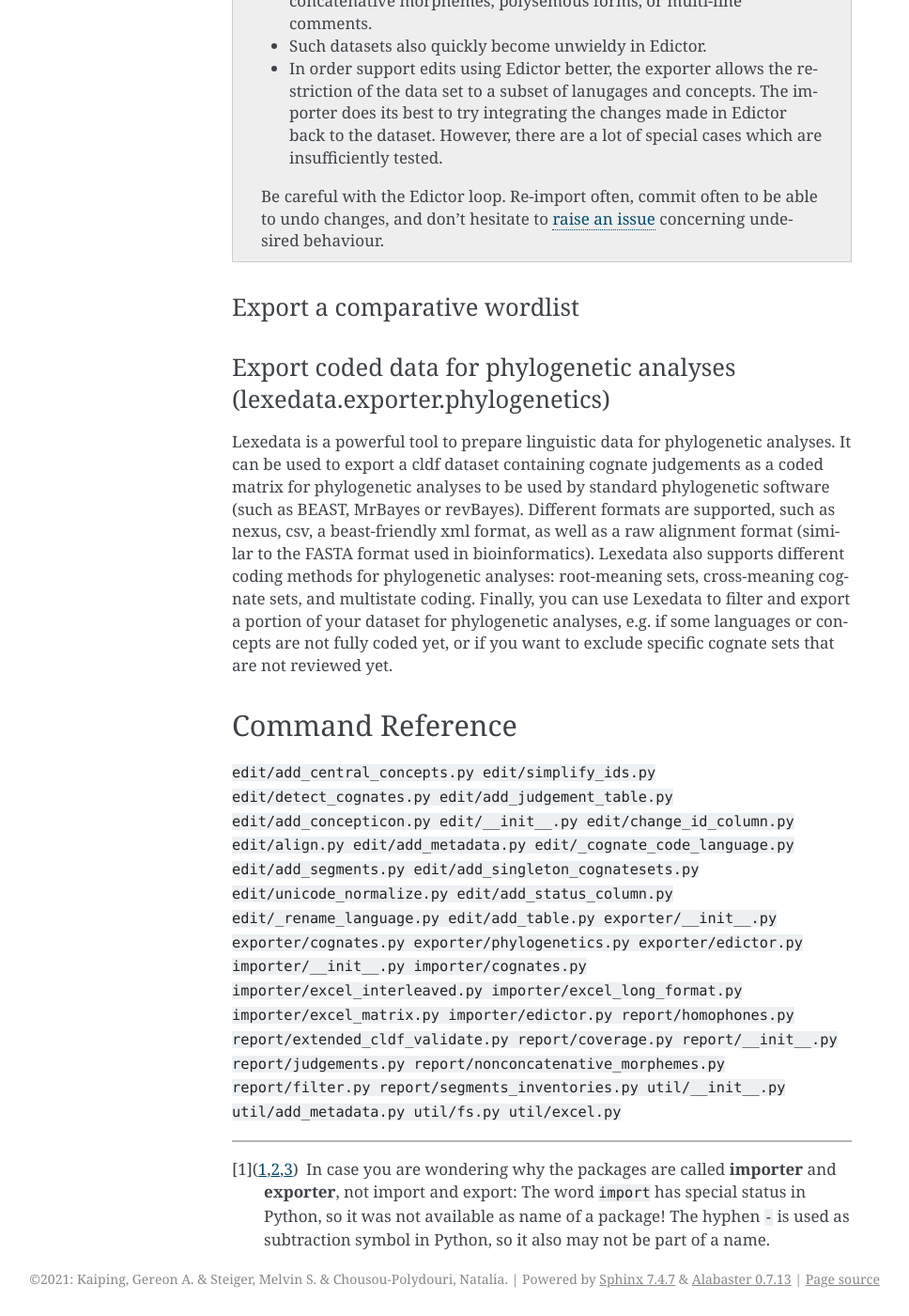
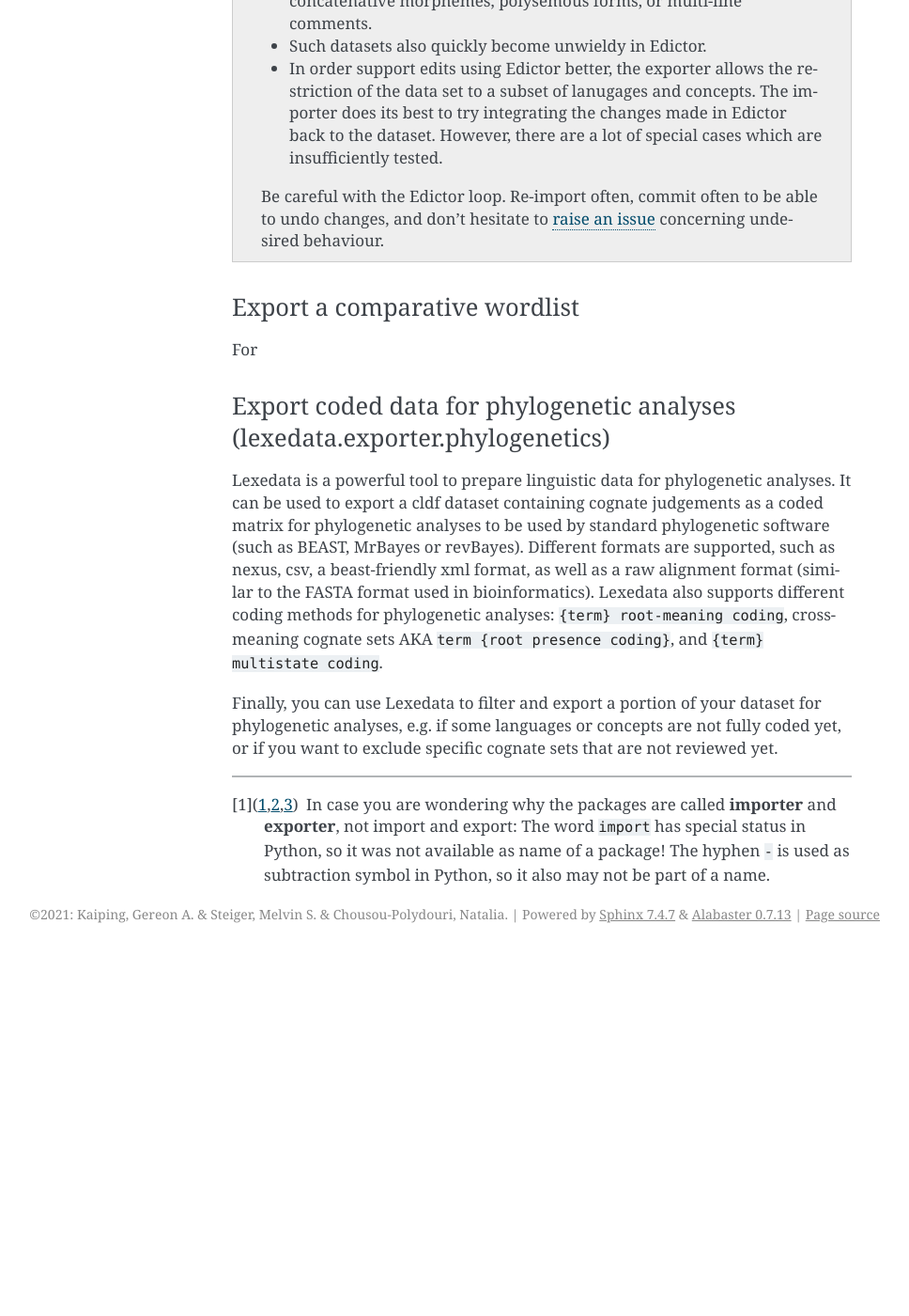
Before and after one commit to lexedata/lexedata, a Sphinx documentation site: the page built from docs/Manual.md, in a window 1280 px wide and 1400 px high, scrolled down 12897 px. Shown: the whole window at 94% size, without its empty margins (173-1141 px from the left). Built offline with Sphinx 7.4.7, drawn with Linux system fonts in a browser that asks for light colours; after the commit the page ends 13909 px from its top, so only the background shows below that.

Commit message:
Delete full obsolete list of commands

```diff
--- a/docs/Manual.md
+++ b/docs/Manual.md
@@ -154,7 +154,7 @@
 The `exporter` package contains two types of scripts.
 
 1. Scripts which export the data to make it available for editing, through an [xlsx cognate matrix](#the-xlsx-cognate-matrix-loop) or through [Edictor and LingPy](#the-edictor-editing-loop). These export scripts come with a corresponding importer script in `lexedata.importer`, so that data can be exported, edited externally, and re-imported.
-2. Scripts which export the data for other use. The [matrix exporter](#export-as-wordlist-matrix) generates a matrix of comparative word lists that can be edited for inclusion in a publication, while the [phylogenetics exporter](#export-phylogenetic-sequences) generates character sequences that can be used in phylogenetics software.
+2. Scripts which export the data for other use. The [matrix exporter](#export-as-wordlist-matrix) generates a matrix of comparative word lists that can be edited for inclusion in a publication, while the [phylogenetics exporter](#export-coded-data-for-phylogenetic-analyses-lexedata-exporter-phylogenetics) generates character sequences that can be used in phylogenetics software.
 
 ### The xlsx cognate matrix loop
 
@@ -234,47 +234,20 @@
 
 ### Export a comparative wordlist
 
+For
 
 ### Export coded data for phylogenetic analyses (lexedata.exporter.phylogenetics)
-Lexedata is a powerful tool to prepare linguistic data for phylogenetic analyses. It can be used to export a cldf dataset containing cognate judgements as a coded matrix for phylogenetic analyses to be used by standard phylogenetic software (such as BEAST, MrBayes or revBayes). Different formats are supported, such as nexus, csv, a beast-friendly xml format, as well as a raw alignment format (similar to the FASTA format used in bioinformatics). Lexedata also supports different coding methods for phylogenetic analyses: root-meaning sets, cross-meaning cognate sets, and multistate coding. Finally, you can use Lexedata to filter and export a portion of your dataset for phylogenetic analyses, e.g. if some languages or concepts are not fully coded yet, or if you want to exclude specific cognate sets that are not reviewed yet.
 
+Lexedata is a powerful tool to prepare linguistic data for phylogenetic
+analyses. It can be used to export a cldf dataset containing cognate judgements
+as a coded matrix for phylogenetic analyses to be used by standard phylogenetic
+software (such as BEAST, MrBayes or revBayes). Different formats are supported,
+such as nexus, csv, a beast-friendly xml format, as well as a raw alignment
+format (similar to the FASTA format used in bioinformatics). Lexedata also
+supports different coding methods for phylogenetic analyses: `{term} root-meaning coding`,
+cross-meaning cognate sets AKA `term {root presence coding}`, and `{term} multistate coding`.
 
-## Command Reference
-`edit/add_central_concepts.py
-edit/simplify_ids.py
-edit/detect_cognates.py
-edit/add_judgement_table.py
-edit/add_concepticon.py
-edit/__init__.py
-edit/change_id_column.py
-edit/align.py
-edit/add_metadata.py
-edit/_cognate_code_language.py
-edit/add_segments.py
-edit/add_singleton_cognatesets.py
-edit/unicode_normalize.py
-edit/add_status_column.py
-edit/_rename_language.py
-edit/add_table.py
-exporter/__init__.py
-exporter/cognates.py
-exporter/phylogenetics.py
-exporter/edictor.py
-importer/__init__.py
-importer/cognates.py
-importer/excel_interleaved.py
-importer/excel_long_format.py
-importer/excel_matrix.py
-importer/edictor.py
-report/homophones.py
-report/extended_cldf_validate.py
-report/coverage.py
-report/__init__.py
-report/judgements.py
-report/nonconcatenative_morphemes.py
-report/filter.py
-report/segments_inventories.py
-util/__init__.py
-util/add_metadata.py
-util/fs.py
-util/excel.py`
+Finally, you can use Lexedata
+to filter and export a portion of your dataset for phylogenetic analyses, e.g.
+if some languages or concepts are not fully coded yet, or if you want to exclude
+specific cognate sets that are not reviewed yet.
```
